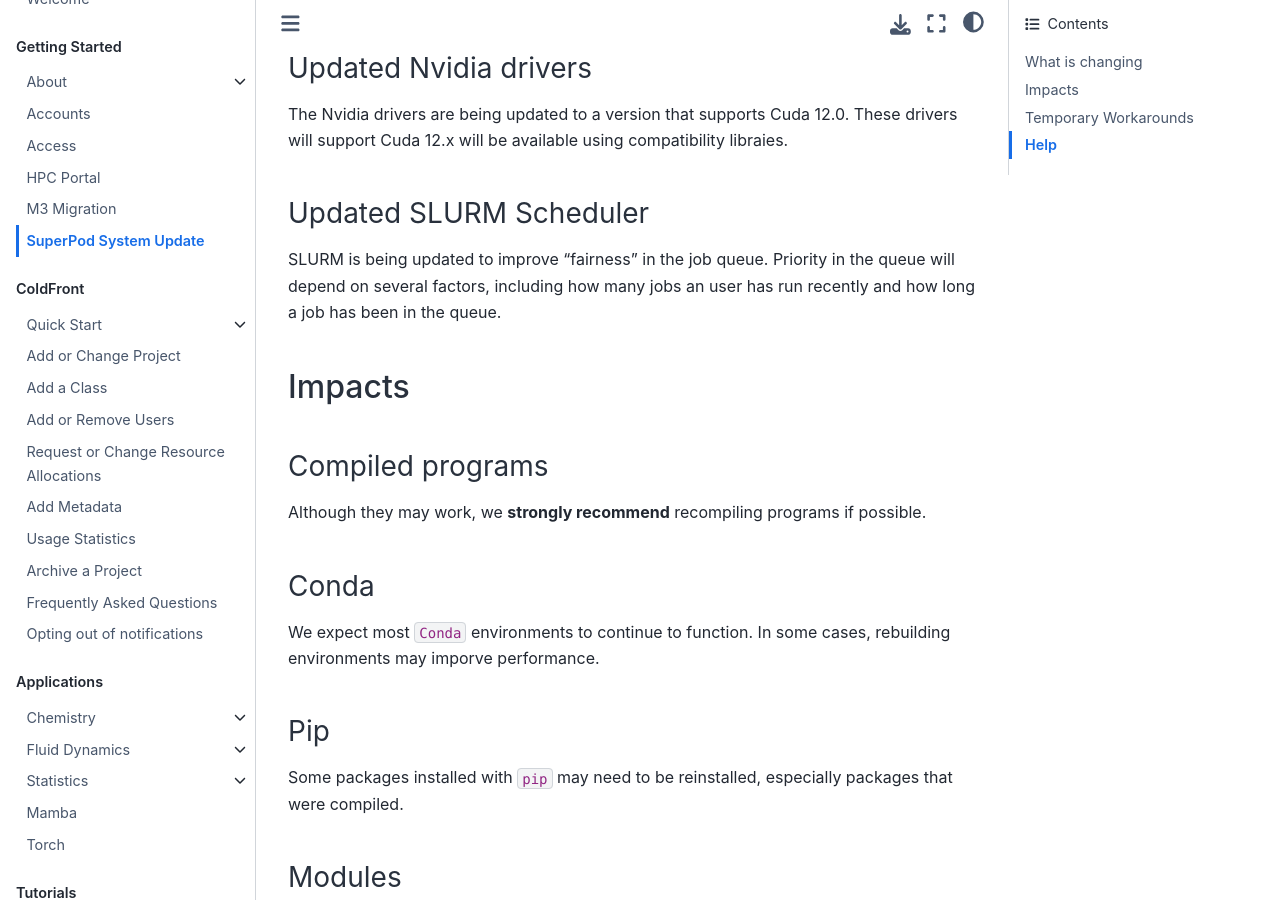
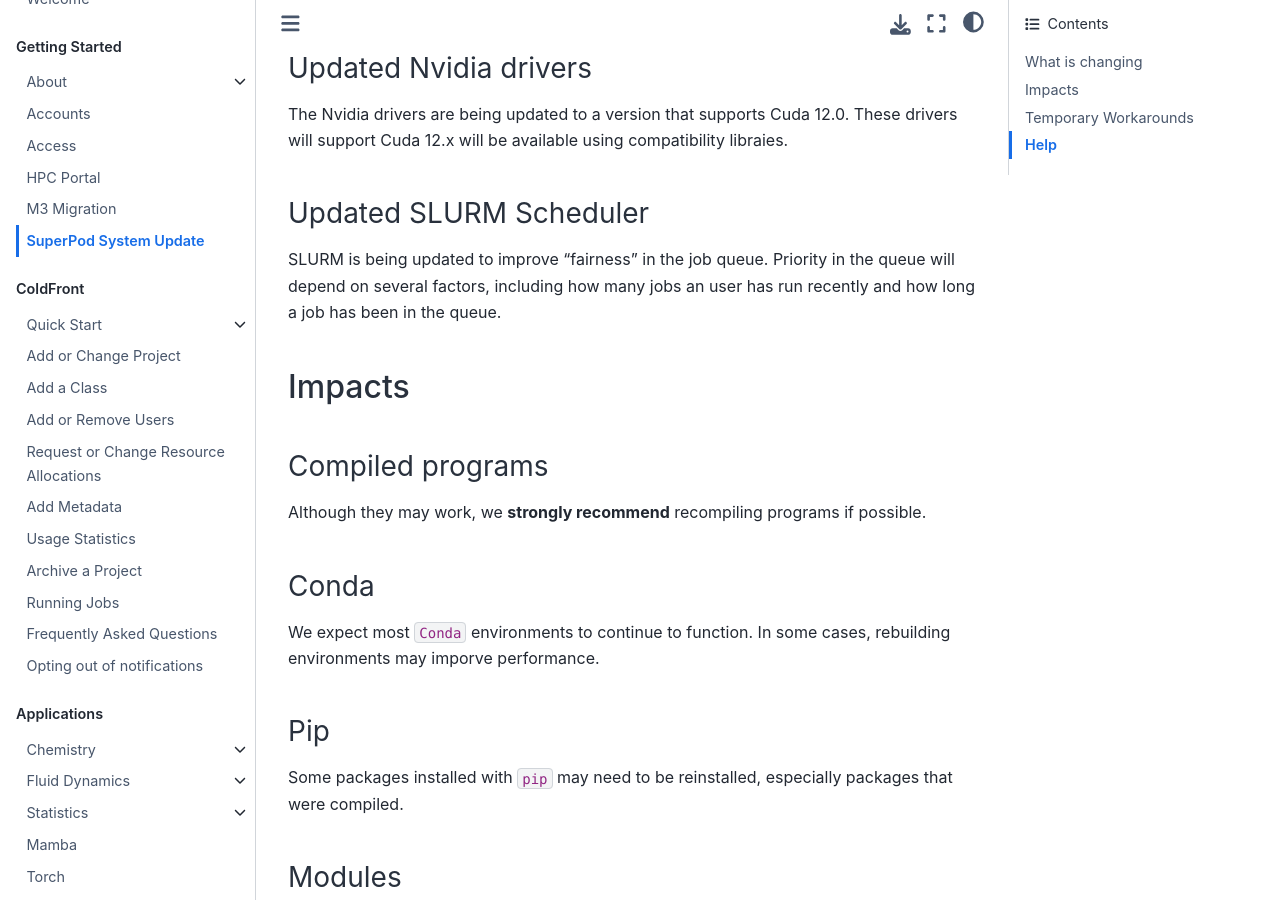
Before and after one commit to SouthernMethodistUniversity/hpc_docs, a Jupyter Book: the page built from docs/mp_update.md, in a window 1280 px wide and 900 px high, scrolled down 337 px. Built offline with Jupyter Book 1.0.4 settings and Sphinx 7.4.7 and the Sphinx Book theme 1.1.4, drawn with Linux system fonts in a browser that asks for light colours.

Commit message:
add running jobs to toc

```diff
--- a/docs/_toc.yml
+++ b/docs/_toc.yml
@@ -27,6 +27,7 @@ parts:
   - file: coldfront/add_metadata.md
   - file: coldfront/usage_stats.md
   - file: coldfront/archive_project.md
+  - file: coldfront/running_jobs.md
   - file: coldfront/faq.md
   - file: coldfront/optout.md
 - caption: Applications
```
